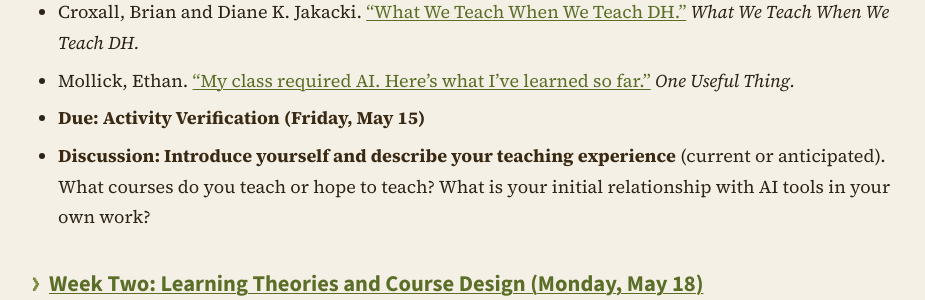
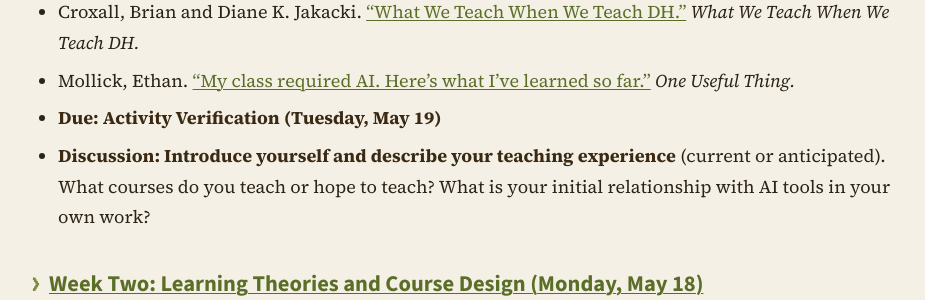
Before and after one commit to AMSUCF/InterdisciplinaryTeaching, a Jekyll site: the page built from index.md, in a window 1280 px wide and 900 px high, scrolled down 6259 px. Shown: the part 155-455 px from the top of the window, without its empty margins (168-1093 px from the left). Built offline with Jekyll 4.4.1, drawn with Linux system fonts in a browser that asks for light colours; some of the changed text lies outside the part shown.

Commit message:
fix: cap slide image height in slide-space and move AAV to Tue May 19
Reveal renders slides in a fixed 960x700 coordinate space and scales to
viewport, so vh-based image limits resolve against the un-scaled viewport
and overflow the slide. Cap at 480px in slide-space.

Activity Verification due moved from Fri May 15 to Tue May 19, the
Tuesday following the Wed May 13 course start.

Co-Authored-By: Claude Opus 4.7 (1M context) <noreply@anthropic.com>

```diff
--- a/assets/css/reveal-theme.css
+++ b/assets/css/reveal-theme.css
@@ -188,8 +188,12 @@ html, body {
 }
 
 /* --- Images --- */
+/* Reveal renders slides in a fixed coordinate space (default 960x700) and
+   scales the container to the viewport, so vh constraints don't apply in
+   slide-space. Cap height in slide-space pixels so heading + image +
+   caption fit within the 700px slide. */
 .reveal section img {
-  max-height: 80vh;
+  max-height: 480px;
   max-width: 90%;
   border: none;
   background: none;
--- a/index.md
+++ b/index.md
@@ -102,7 +102,7 @@ Students will need a paid subscription to [Anthropic's Claude](https://claude.ai
 
 | Points | Assignment Summary | Due |
 |--------|--------------------|-----|
-| 50 | **Activity Verification** - Complete the brief survey posted on Webcourses to confirm your enrollment. | Friday, May 15 |
+| 50 | **Activity Verification** - Complete the brief survey posted on Webcourses to confirm your enrollment. | Tuesday, May 19 |
 | 240 | **Discussion Posts** - Discussions alternate between course design milestones and AI/pedagogy exercises (8 posts, 30 points each). No discussion posts are due in weeks when major assignments are due. | Weekly |
 | 200 | **Signature Assignment** - A fully developed assignment with rubric and AI-integrated exercise for your designed course. | Week 8 (July 5) |
 | 200 | **Course Syllabus** - A complete syllabus for a course you could teach, following an institutional template, incorporating at least one AI-integrated element. | Week 10 (July 19) |
@@ -131,7 +131,7 @@ This course uses a fully asynchronous online format and relies upon students to
 -   Locke, Brandon. ["Digital Humanities Pedagogy as Essential Liberal Education: A Framework for Curriculum Development."](https://www.digitalhumanities.org/dhq/vol/11/3/000303/000303.html) *DHQ: Digital Humanities Quarterly* 11.3 (2017).
 -   Croxall, Brian and Diane K. Jakacki. ["What We Teach When We Teach DH."](https://dhdebates.gc.cuny.edu/read/what-we-teach-when-we-teach-dh/section/c2790674-f5bb-41b7-9938-a47a4d2fb308#intro) *What We Teach When We Teach DH.*
 -   Mollick, Ethan. ["My class required AI. Here's what I've learned so far."](https://www.oneusefulthing.org/p/my-class-required-ai-heres-what-ive) *One Useful Thing.*
--   **Due: Activity Verification (Friday, May 15)**
+-   **Due: Activity Verification (Tuesday, May 19)**
 -   **Discussion: Introduce yourself and describe your teaching experience** (current or anticipated). What courses do you teach or hope to teach? What is your initial relationship with AI tools in your own work?
 
 ### [Week Two: Learning Theories and Course Design (Monday, May 18)](weeks/week-02.html)
--- a/slides/week-01/index.html
+++ b/slides/week-01/index.html
@@ -105,7 +105,7 @@
         <table>
           <thead><tr><th>Pts</th><th>Assignment</th><th>Due</th></tr></thead>
           <tbody>
-            <tr><td>50</td><td>Activity Verification</td><td>May 15</td></tr>
+            <tr><td>50</td><td>Activity Verification</td><td>May 19</td></tr>
             <tr><td>240</td><td>Discussion Posts (8 &times; 30)</td><td>Weekly</td></tr>
             <tr><td>200</td><td>Signature Assignment</td><td>Week 8</td></tr>
             <tr><td>200</td><td>Course Syllabus</td><td>Week 10</td></tr>
@@ -281,7 +281,7 @@
       <section>
         <h1>This Week</h1>
         <ul>
-          <li><strong>Activity Verification</strong> &mdash; due Friday, May 15.</li>
+          <li><strong>Activity Verification</strong> &mdash; due Tuesday, May 19.</li>
           <li><strong>Discussion: Introduce yourself</strong> &mdash; due Sunday, May 17.</li>
           <li><strong>Optional NEH Workshop 1</strong> &mdash; Tuesday, May 13, 10 AM&ndash;noon, CHDR.</li>
         </ul>
```
Also changed, not shown: weeks/week-00.md (+1 -1 lines), weeks/week-01.md (+2 -2 lines).
